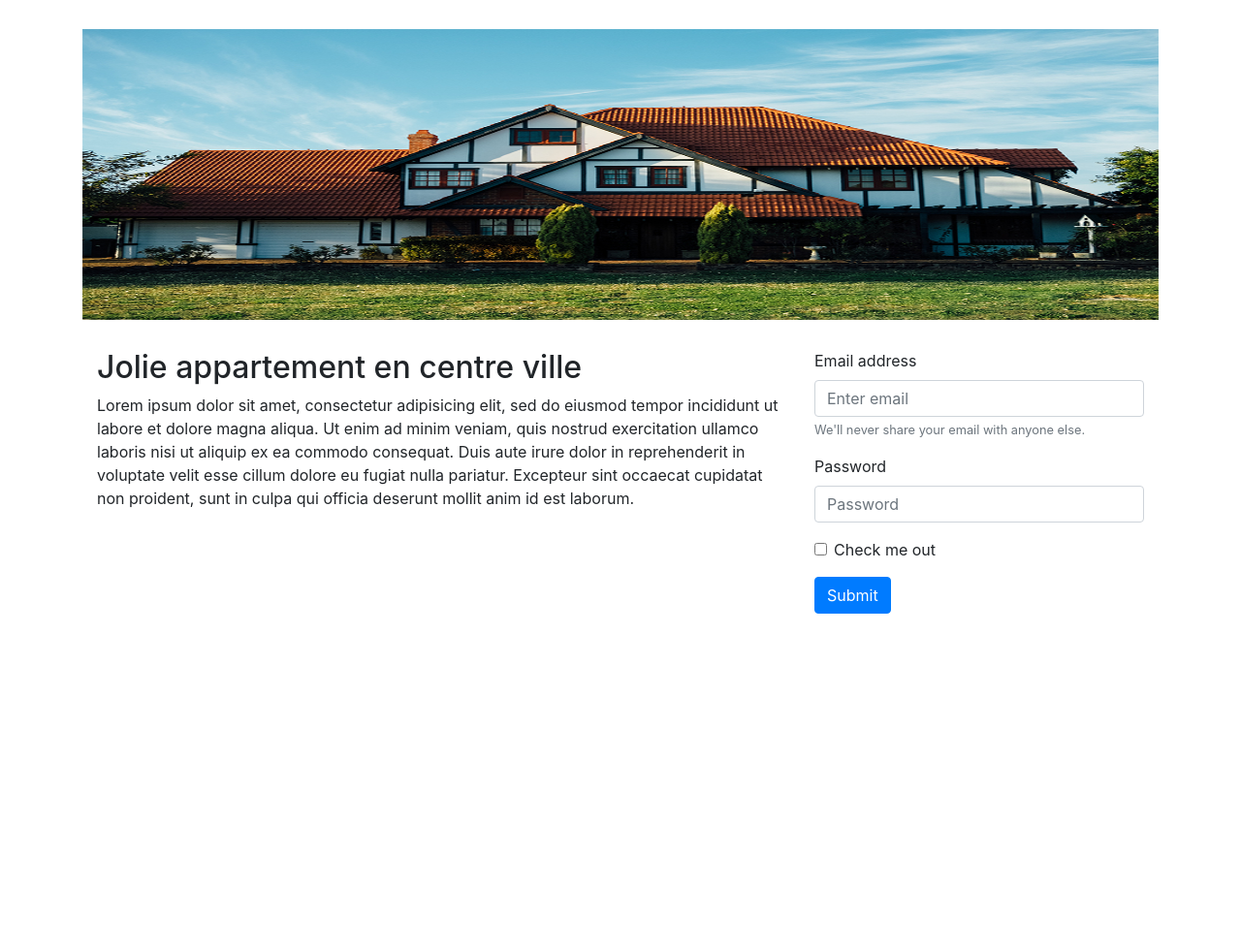
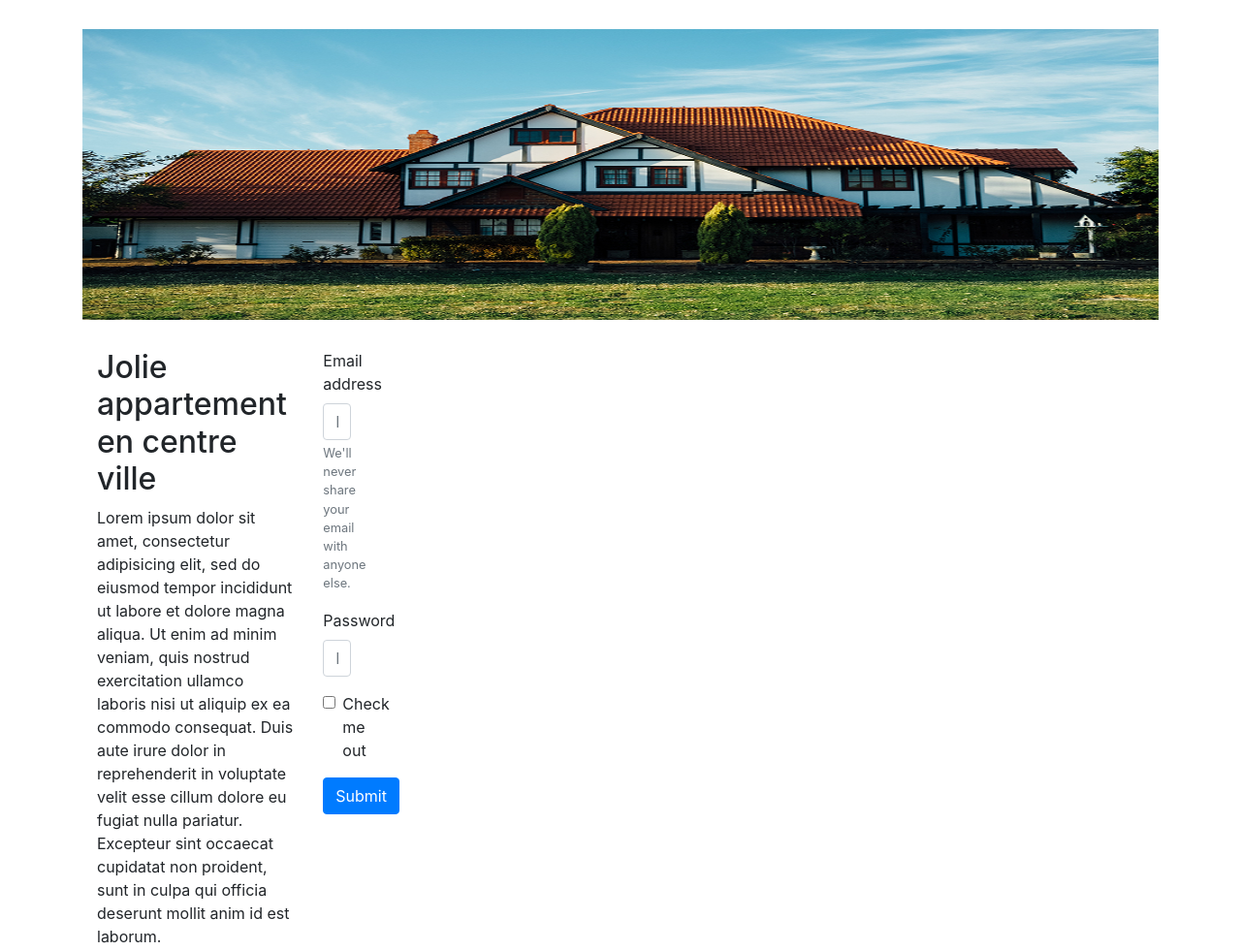
Before and after one commit to remymazet/AirBnb_Bootstrap, a plain HTML site: page house.html in a window 1280 px wide. Shown: the whole page at 97% size. Before the commit the page ends 800 px from the top, so only its background shows below. Drawn offline with nearby package versions, Linux system fonts and the light colour scheme.

Commit message:
Update house.html

```diff
--- a/house.html
+++ b/house.html
@@ -18,7 +18,7 @@
         </div>
       </div>
       <div class="row d-flex">
-        <div class="col-12 d-flex">
+        <div class="col-12 col-lg-4 d-flex">
           <div class="col-12 col-lg-8 house-description">
             <h2>Jolie appartement en centre ville</h2>
             <p>Lorem ipsum dolor sit amet, consectetur adipisicing elit, sed do eiusmod
@@ -28,7 +28,7 @@
             cillum dolore eu fugiat nulla pariatur. Excepteur sint occaecat cupidatat non
             proident, sunt in culpa qui officia deserunt mollit anim id est laborum. </p>
           </div>
-          <div class="col-12 col-lg-4 house-form">
+          <div class="col-12 col-lg-2 house-form">
             <form>
               <div class="form-group">
                 <label for="exampleInputEmail1">Email address</label>
```
